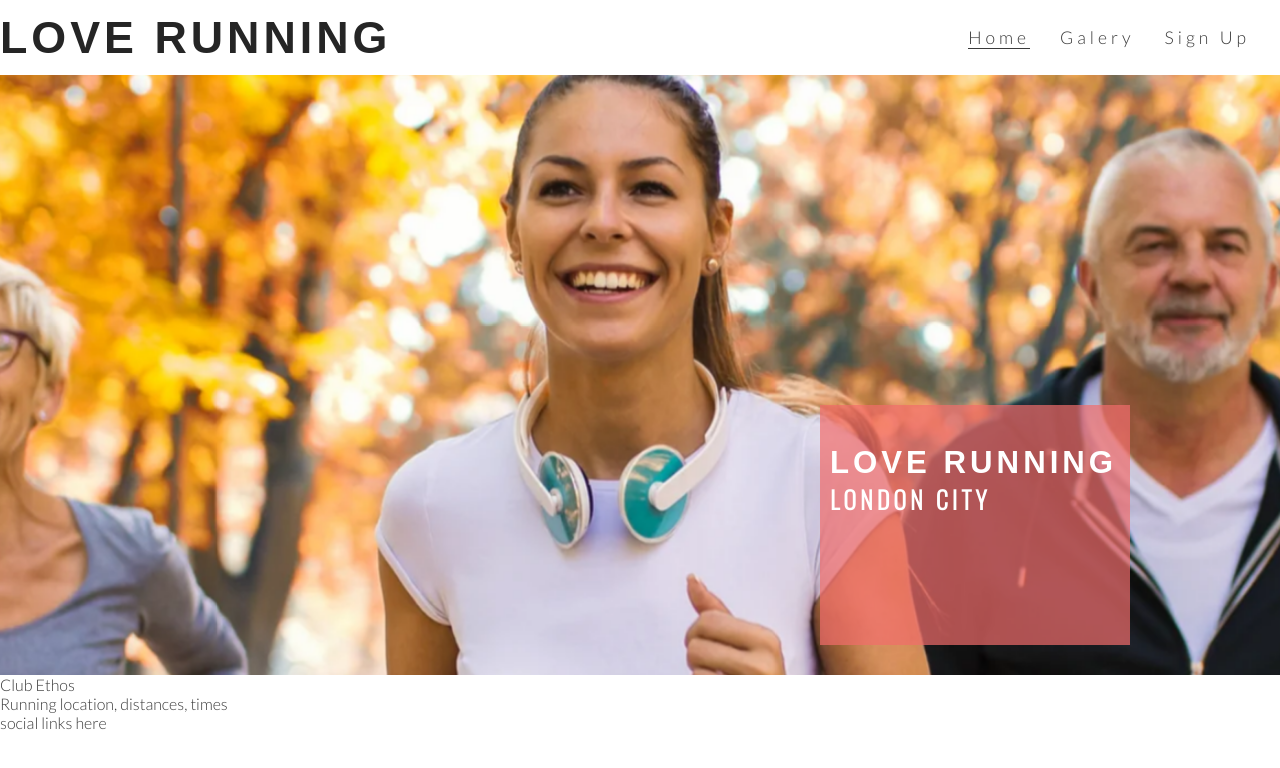
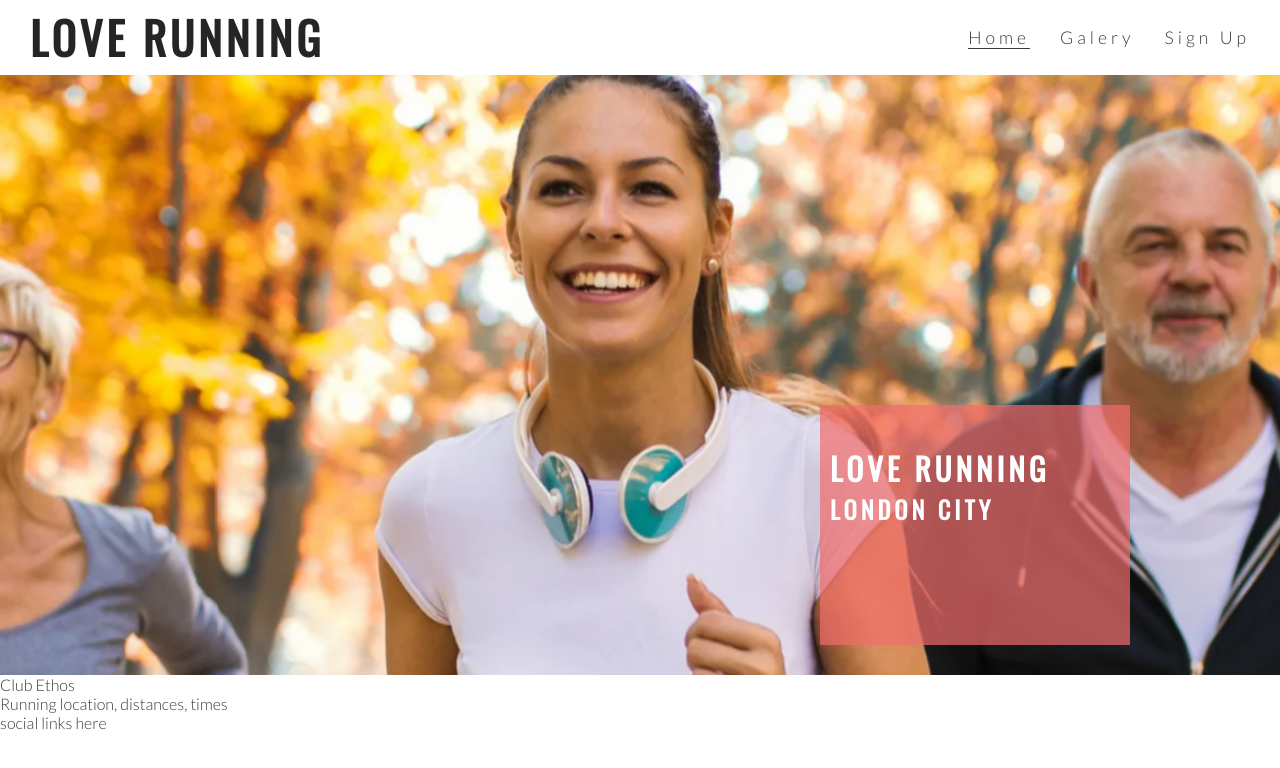
Before and after one commit to Vasileios20/love-running, a plain HTML site: page index.html in a window 1280 px wide. Drawn offline with nearby package versions, Linux system fonts and the light colour scheme.

Commit message:
Fix the font-family for heading

```diff
--- a/assets/css/style.css
+++ b/assets/css/style.css
@@ -1,4 +1,4 @@
-@import url('https://fonts.googleapis.com/css2?family=Lato:wght@300&family=Oswald:wght@300&display=swap');
+@import url('https://fonts.googleapis.com/css2?family=Lato:wght@300&family=Oswald&display=swap');
 
 * {
     margin: 0;
@@ -15,7 +15,7 @@ body {
 /* headings and logo */
 
 h1, h2 {
-    font-family: Oswals, sans-serif;
+    font-family: Oswald, sans-serif;
     text-transform: uppercase;
     letter-spacing: 4px;
     color: #252525;
@@ -24,6 +24,7 @@ h1, h2 {
 #logo {
     float: left;
     font-size: 280%;
+    margin-left: 30px;
 }
 
 /* navigations links */
```
